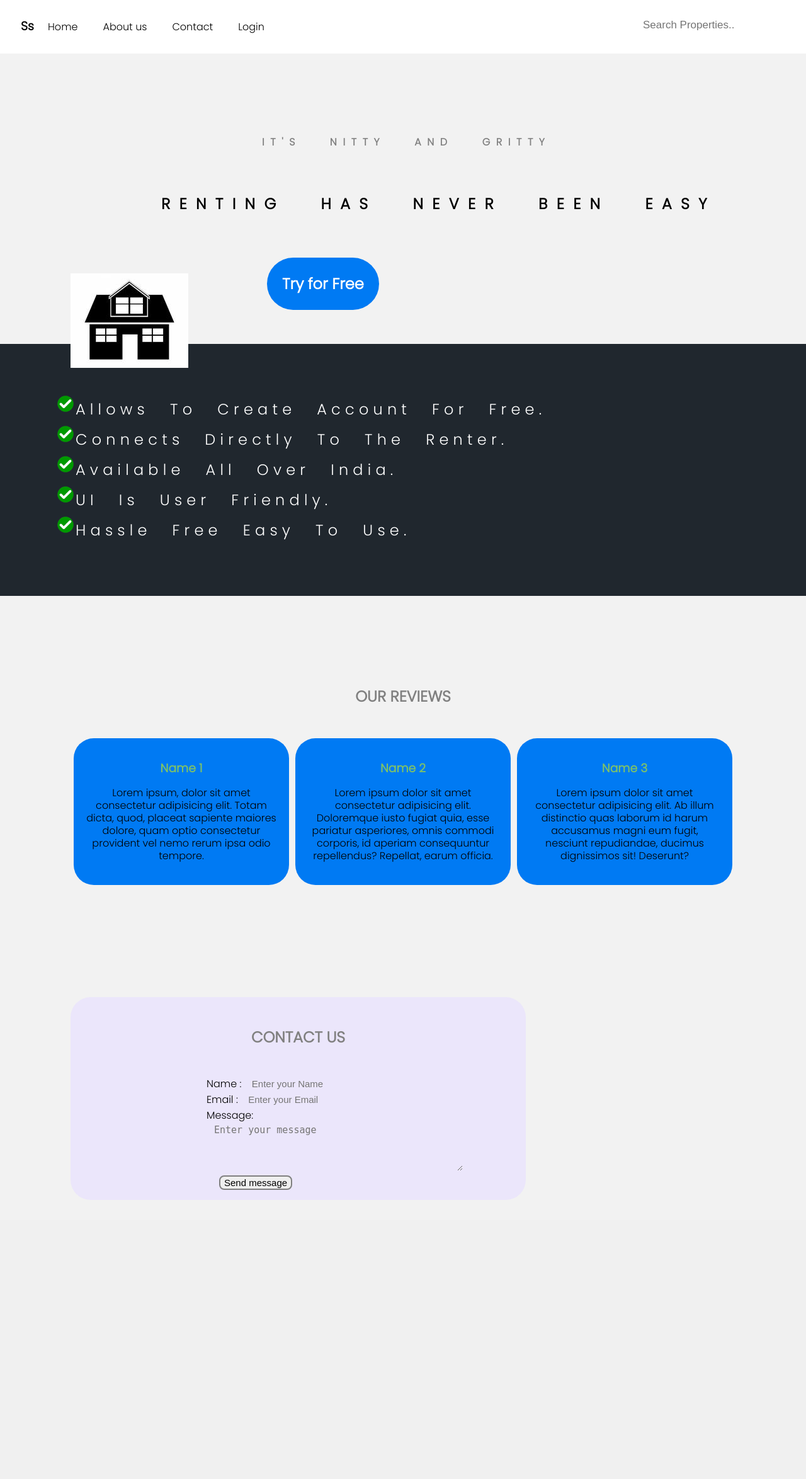
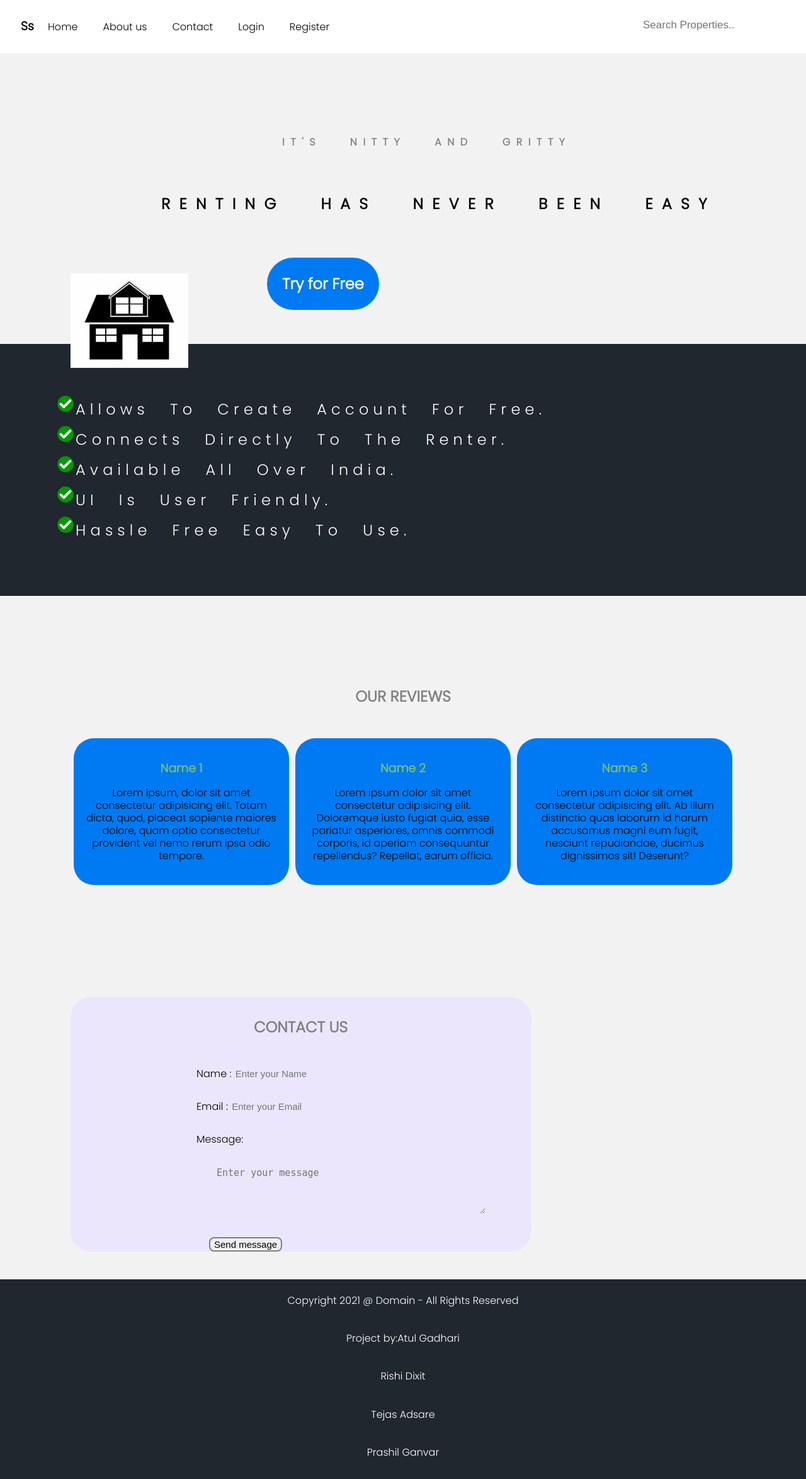
Before and after one commit to Karma1810/PBL-Project, a PHP site: page /Homepage.html in a window 1280 px wide. Shown: the whole page at 63% size. Before the commit the page ends 1889 px from the top, so only its background shows below. Run offline with PHP 8.4, Linux system fonts and the light colour scheme.

Commit message:
finished_homepage

```diff
--- a/Homepage.css
+++ b/Homepage.css
@@ -64,7 +64,8 @@ section{
 }
 
 .subhead{
-  padding-left: 19em;
+  position: relative;
+  margin-left: 21em;
   padding-bottom: 3em;
   color: gray;
   word-spacing: 2em;
@@ -184,7 +185,7 @@ h2{
   color: black;
   font-size: 15px;
   width: 80%;
-  margin: 0 10px;
+  margin-bottom: 2em;
 }
 #name{
   border: none;
@@ -193,7 +194,7 @@ h2{
   color: black;
   font-size: 15px;
   width: 80%;
-  margin: 0 10px;
+  margin-bottom: 2em;
 }
 #message{
   border: none;
@@ -202,7 +203,7 @@ h2{
   color: black;
   font-size: 15px;
   width: 80%;
-  margin: 0 10px;
+  margin: 2em;
 }
 #send-message-cta{
   display: block;
@@ -216,15 +217,33 @@ h2{
   cursor: pointer;
 }
 .contact-left{
-  padding: 1em;
+  padding-left: 0;
   float: left;
   background-color: #e8e1ffad;
   border-radius: 2em;
-  margin-bottom: 2em;
 }
 h3{
   color: rgb(208, 241, 15);
   opacity: 0.6;
 }
 
+.site-footer {
+  background: orange;
+}
+
+#footer-content {
+  background: #20272e;
+  color: white;
+  margin-top: 21em;
+  padding-top: 1em;
+  text-align: center;
+}
+
+.footer-text-cta{
+  line-height: 0.2em;
+  font-size: medium;
+  padding: 0%;
+
+}
+
 /*# sourceMappingURL=try1.css.map *
--- a/Homepage.html
+++ b/Homepage.html
@@ -17,6 +17,7 @@
                     <li class="current"><a href="#">About us</a></li>
                     <li class="current"><a href="#">Contact</a></li>
                     <li class="current"><a  href="#">Login</a></li>
+                    <li class="current"><a  href="#">Register</a></li>
                     <input type="text" placeholder="Search Properties..">
                 </ul>
             </nav>
@@ -92,5 +93,14 @@
                     <input type="submit" id="send-message-cta" value="Send message">
                 </form>
         </section>
+        <footer class="site-footer">
+            <div id="footer-content">
+              <p class="footer-text-cta">Copyright 2021 @ Domain - All Rights Reserved </p><br>
+              <p class="footer-text-cta">Project by:Atul Gadhari </p><br>
+              <p class="footer-text-cta">Rishi Dixit </p><br>
+              <p class="footer-text-cta">Tejas Adsare</p><br>
+              <p class="footer-text-cta">Prashil Ganvar</p><br>
+            </div>
+          </footer>
 </body>
 </html>
```
